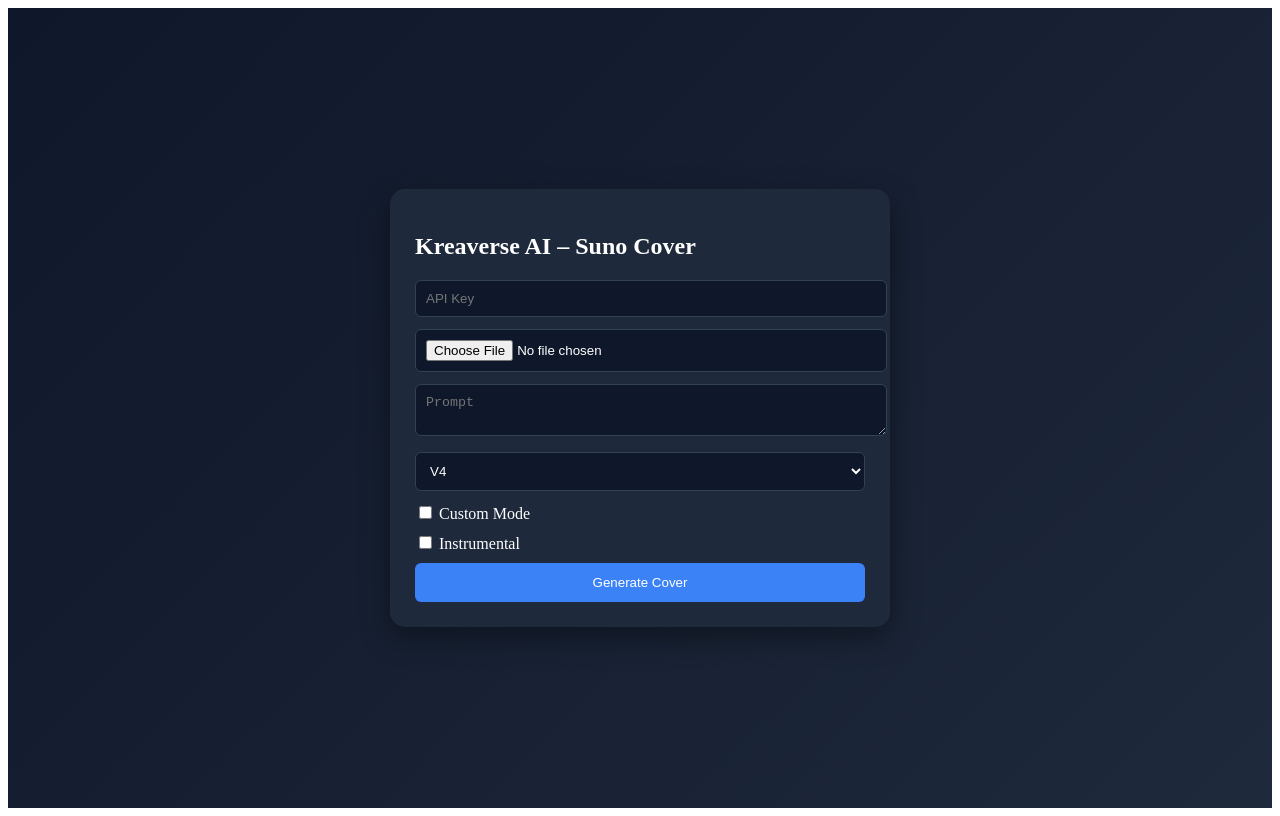
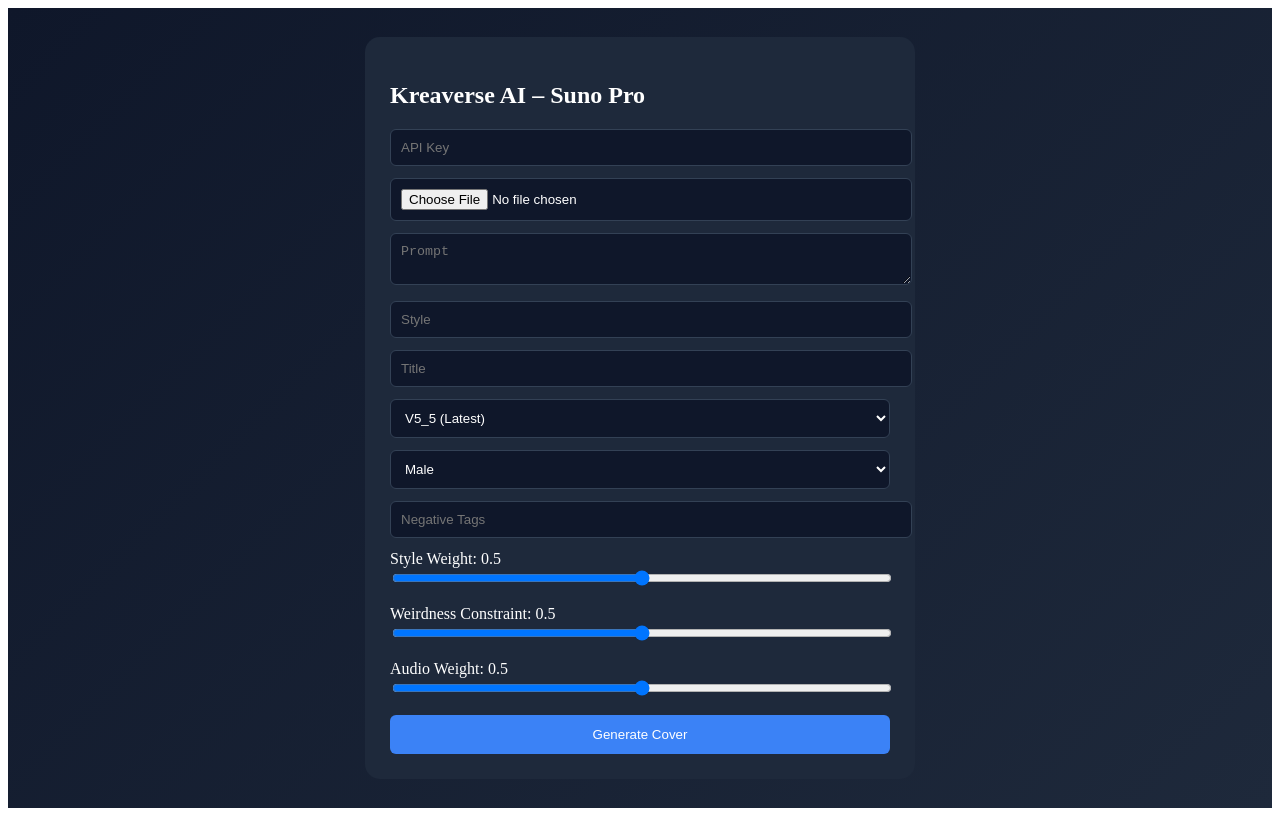
Before and after one commit to habigeneratewebsite-a11y/kreaverse-ai, a Next.js app: page /dashboard in a window 1280 px wide. Built offline with nearby package versions, Linux system fonts and the light colour scheme.

Commit message:
Update dashboard.js

```diff
--- a/pages/dashboard.js
+++ b/pages/dashboard.js
@@ -1,26 +1,30 @@
 import { useState } from 'react'
 
 export default function Dashboard() {
+
   const [apiKey, setApiKey] = useState('')
   const [file, setFile] = useState(null)
   const [prompt, setPrompt] = useState('')
   const [style, setStyle] = useState('')
   const [title, setTitle] = useState('')
-  const [customMode, setCustomMode] = useState(false)
+  const [model, setModel] = useState('V5_5')
+  const [customMode, setCustomMode] = useState(true)
   const [instrumental, setInstrumental] = useState(false)
-  const [model, setModel] = useState('V4')
-  const [taskId, setTaskId] = useState('')
-  const [status, setStatus] = useState(null)
+  const [vocalGender, setVocalGender] = useState('m')
+  const [negativeTags, setNegativeTags] = useState('')
+  const [styleWeight, setStyleWeight] = useState(0.5)
+  const [weirdness, setWeirdness] = useState(0.5)
+  const [audioWeight, setAudioWeight] = useState(0.5)
   const [loading, setLoading] = useState(false)
 
   async function generateCover() {
+
     if (!file) return alert("Select audio file")
 
     setLoading(true)
 
     const formData = new FormData()
     formData.append("file", file)
-    formData.append("prompt", prompt)
 
     const uploadRes = await fetch('/api/upload', {
       method: 'POST',
@@ -37,35 +41,32 @@
         'x-api-key': apiKey
       },
       body: JSON.stringify({
-        uploadUrl: uploadData.uploadUrl,
+        uploadUrl: uploadData.fileUrl,
         prompt,
         style,
         title,
         customMode,
         instrumental,
         model,
+        vocalGender,
+        negativeTags,
+        styleWeight,
+        weirdnessConstraint: weirdness,
+        audioWeight,
         callBackUrl: "https://webhook.site/test123"
       })
     })
 
-    const data = await sunoRes.json()
-    setTaskId(data?.data?.taskId || '')
+    await sunoRes.json()
     setLoading(false)
-  }
-
-  async function checkStatus() {
-    const res = await fetch(`/api/suno/status?taskId=${taskId}`, {
-      headers: { 'x-api-key': apiKey }
-    })
-
-    const data = await res.json()
-    setStatus(data)
+    alert("Task Created ✅")
   }
 
   return (
     <div style={pageStyle}>
       <div style={cardStyle}>
-        <h2 style={{marginBottom:20}}>Kreaverse AI – Suno Cover</h2>
+
+        <h2>Kreaverse AI – Suno Pro</h2>
 
         <input placeholder="API Key"
           value={apiKey}
@@ -85,70 +86,68 @@
           style={inputStyle}
         />
 
-        {customMode && (
-          <>
         <input placeholder="Style"
           value={style}
           onChange={e=>setStyle(e.target.value)}
           style={inputStyle}
         />
+
         <input placeholder="Title"
           value={title}
           onChange={e=>setTitle(e.target.value)}
           style={inputStyle}
         />
-          </>
-        )}
 
         <select value={model}
           onChange={e=>setModel(e.target.value)}
           style={inputStyle}
         >
+          <option value="V5_5">V5_5 (Latest)</option>
+          <option value="V5">V5</option>
+          <option value="V4_5PLUS">V4_5PLUS</option>
+          <option value="V4_5">V4_5</option>
           <option value="V4">V4</option>
-          <option value="V4_5">V4_5</option>
-          <option value="V4_5PLUS">V4_5PLUS</option>
-          <option value="V4_5ALL">V4_5ALL</option>
-          <option value="V5">V5</option>
-          <option value="V5_5">V5_5</option>
         </select>
 
-        <label style={toggleStyle}>
-          <input type="checkbox"
-            checked={customMode}
-            onChange={()=>setCustomMode(!customMode)}
-          /> Custom Mode
-        </label>
+        <select value={vocalGender}
+          onChange={e=>setVocalGender(e.target.value)}
+          style={inputStyle}
+        >
+          <option value="m">Male</option>
+          <option value="f">Female</option>
+        </select>
 
-        <label style={toggleStyle}>
-          <input type="checkbox"
-            checked={instrumental}
-            onChange={()=>setInstrumental(!instrumental)}
-          /> Instrumental
-        </label>
+        <input placeholder="Negative Tags"
+          value={negativeTags}
+          onChange={e=>setNegativeTags(e.target.value)}
+          style={inputStyle}
+        />
 
-        <button onClick={generateCover}
-          style={buttonStyle}
-        >
-          {loading ? "Processing..." : "Generate Cover"}
+        <Slider label="Style Weight" value={styleWeight} setValue={setStyleWeight}/>
+        <Slider label="Weirdness Constraint" value={weirdness} setValue={setWeirdness}/>
+        <Slider label="Audio Weight" value={audioWeight} setValue={setAudioWeight}/>
+
+        <button onClick={generateCover} style={buttonStyle}>
+          {loading ? "Generating..." : "Generate Cover"}
         </button>
 
-        {taskId && (
-          <>
-            <p style={{marginTop:15}}>Task ID: {taskId}</p>
-            <button onClick={checkStatus} style={buttonStyle}>
-              Check Status
-            </button>
-          </>
-        )}
+      </div>
+    </div>
+  )
+}
 
-        {status && (
-          <div style={resultBox}>
-            <pre style={{fontSize:12}}>
-              {JSON.stringify(status, null, 2)}
-            </pre>
-          </div>
-        )}
-      </div>
+function Slider({label,value,setValue}) {
+  return (
+    <div style={{marginBottom:15}}>
+      <label>{label}: {value}</label>
+      <input type="range"
+        min="0"
+        max="1"
+        step="0.01"
+        value={value}
+        onChange={e=>setValue(parseFloat(e.target.value))}
+        style={{width:'100%'}}
+      />
     </div>
   )
 }
@@ -162,11 +161,10 @@
 }
 
 const cardStyle = {
-  width: 450,
+  width: 500,
   background: '#1e293b',
   padding: 25,
   borderRadius: 15,
-  boxShadow: '0 10px 30px rgba(0,0,0,0.4)',
   color: 'white'
 }
 
@@ -180,26 +178,11 @@
   color: 'white'
 }
 
-const toggleStyle = {
-  display: 'block',
-  marginBottom: 10
-}
-
 const buttonStyle = {
   width: '100%',
   padding: 12,
   borderRadius: 6,
   border: 'none',
   background: '#3b82f6',
-  color: 'white',
-  cursor: 'pointer'
+  color: 'white'
 }
-
-const resultBox = {
-  marginTop: 20,
-  background: '#0f172a',
-  padding: 10,
-  borderRadius: 8,
-  maxHeight: 200,
-  overflow: 'auto'
-}
```
Lines whose indentation alone changed are shown as unchanged.
